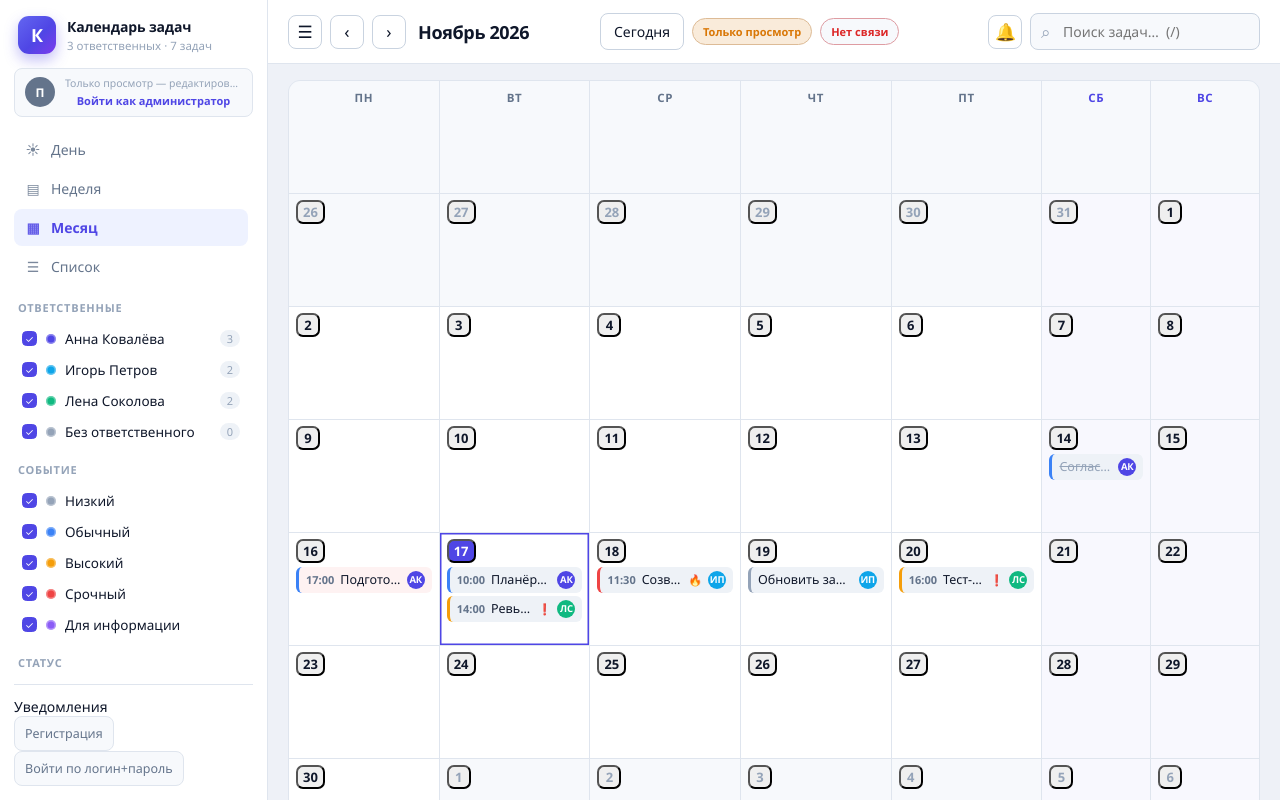
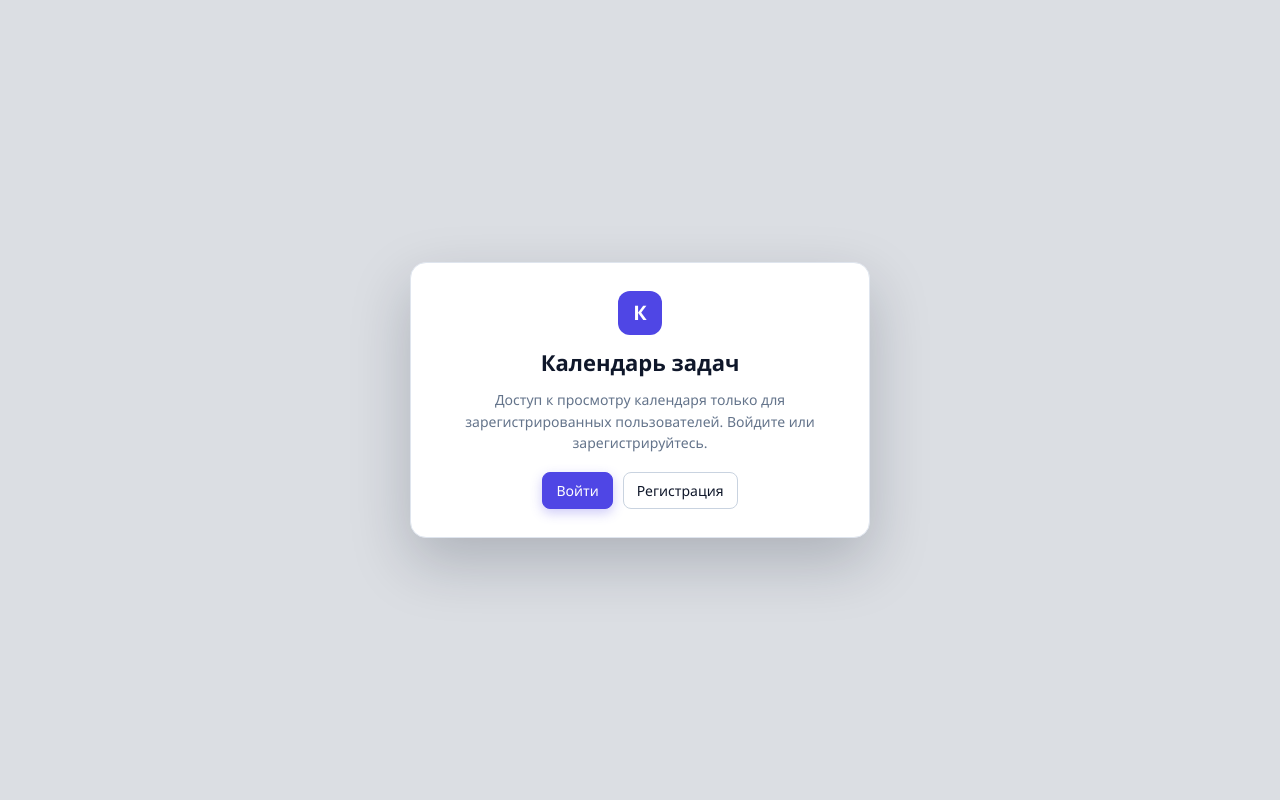
Before and after one commit to Jennya2981/arup-task-planner, a plain HTML site: page index.html in a window 1280 px wide. Drawn offline with Linux system fonts and the light colour scheme; no server answers.

Commit message:
Add registration gate for shared calendar viewers

```diff
--- a/css/styles.css
+++ b/css/styles.css
@@ -862,6 +862,51 @@ body.is-dragging .task:active { transform: none; }
   .sidebar, .topbar { display: none; }
 }
 
+/* ---------------- Экран доступа (регистрация) ---------------- */
+
+.auth-gate {
+  position: fixed;
+  inset: 0;
+  z-index: 55;
+  display: grid;
+  place-items: center;
+  padding: 20px;
+  background: color-mix(in srgb, var(--bg) 92%, #000);
+  backdrop-filter: blur(2px);
+}
+.auth-gate[hidden] { display: none; }
+body.is-gated { overflow: hidden; }
+
+.auth-gate__card {
+  width: min(460px, 100%);
+  background: var(--surface);
+  border: 1px solid var(--border);
+  border-radius: 16px;
+  box-shadow: var(--shadow-lg);
+  padding: 28px 24px;
+  text-align: center;
+  display: flex;
+  flex-direction: column;
+  align-items: center;
+  gap: 12px;
+}
+
+.auth-gate__logo {
+  width: 44px;
+  height: 44px;
+  border-radius: 12px;
+  background: var(--primary);
+  color: #fff;
+  display: grid;
+  place-items: center;
+  font-weight: 700;
+  font-size: 20px;
+}
+
+.auth-gate__title { margin: 0; font-size: 22px; }
+.auth-gate__text { margin: 0; color: var(--muted); line-height: 1.55; font-size: 14px; }
+.auth-gate__actions { display: flex; gap: 10px; margin-top: 6px; flex-wrap: wrap; justify-content: center; }
+
 /* ---------------- История задачи ---------------- */
 
 .history-list {
--- a/index.html
+++ b/index.html
@@ -506,6 +506,18 @@
   </div>
 </div>
 
+<div class="auth-gate" id="authGate" hidden>
+  <div class="auth-gate__card">
+    <div class="auth-gate__logo">К</div>
+    <h2 class="auth-gate__title">Календарь задач</h2>
+    <p class="auth-gate__text">Доступ к просмотру календаря только для зарегистрированных пользователей. Войдите или зарегистрируйтесь.</p>
+    <div class="auth-gate__actions">
+      <button type="button" class="btn btn--primary" id="gateLoginBtn">Войти</button>
+      <button type="button" class="btn" id="gateRegisterBtn">Регистрация</button>
+    </div>
+  </div>
+</div>
+
 <div class="toasts" id="toasts"></div>
 
 <script src="js/config.js"></script>
--- a/js/app.js
+++ b/js/app.js
@@ -19,7 +19,8 @@
       'importFile', 'resetBtn', 'app', 'roleSelect', 'managePriorityBtn',
       'manageStatusBtn', 'dictFormPriority', 'dictFormStatus', 'adminLoginBtn',
       'syncStatus', 'userRegBtn', 'userLoginBtn', 'userProfileBtn', 'userLogoutBtn',
-      'notifUsersBtn', 'userSessionHint', 'bellBtn', 'bellBadge'
+      'notifUsersBtn', 'userSessionHint', 'bellBtn', 'bellBadge',
+      'authGate', 'gateLoginBtn', 'gateRegisterBtn'
     ].forEach((id) => { dom[id] = document.getElementById(id); });
   }
 
@@ -34,7 +35,7 @@
     bindDelegatedEvents();
     bindKeyboard();
 
-    store.subscribe(() => { CAL.ui.render(); updateBellUI(); });
+    store.subscribe(() => { CAL.ui.render(); updateBellUI(); updateAuthGate(); });
 
     await store.load();
     CAL.ui.render();
@@ -60,7 +61,18 @@
     }
   }
 
+  /** Экран доступа: календарь виден администратору или вошедшему пользователю. */
+  function updateAuthGate() {
+    if (!dom.authGate) return;
+    const isAdmin = store.isAdmin ? store.isAdmin() : false;
+    const session = store.getUserSession ? store.getUserSession() : null;
+    const allowed = isAdmin || !!(session && session.id && session.login);
+    dom.authGate.hidden = allowed;
+    document.body.classList.toggle('is-gated', !allowed);
+  }
+
   function updateUserSessionUI() {
+    updateAuthGate();
     const s = store.getUserSession ? store.getUserSession() : null;
     if (dom.userRegBtn) dom.userRegBtn.hidden = !!s;
     if (dom.userLoginBtn) dom.userLoginBtn.hidden = !!s;
@@ -200,6 +212,9 @@
       CAL.ui.render();
       dom.searchInput.focus();
     });
+
+    if (dom.gateLoginBtn) dom.gateLoginBtn.addEventListener('click', () => CAL.modal.openUserLogin());
+    if (dom.gateRegisterBtn) dom.gateRegisterBtn.addEventListener('click', () => CAL.modal.openUserReg());
 
     dom.managePeopleBtn.addEventListener('click', () => CAL.modal.openPeopleModal());
 
--- a/js/store.js
+++ b/js/store.js
@@ -304,7 +304,25 @@ window.CAL = window.CAL || {};
   /* --------------------------- Пользователи/сессия ----------------------- */
 
   const USER_SESSION_KEY = 'task-calendar.userSession';
-  let userSession = null;  // { id, login, assigneeId, email, role: 'user'|'admin' }
+  // Регистрации, созданные в этом браузере: без ключа доступа коллега не может
+  // записать нового пользователя в общий файл, поэтому копия хранится локально
+  // и подмешивается к общему списку пользователей.
+  const LOCAL_USERS_KEY = 'task-calendar.localUsers';
+  let userSession;  // { id, login, assigneeId, email, role: 'user'|'admin' }; undefined = ещё не загружена из localStorage
+
+  function loadLocalUsers() {
+    try {
+      const raw = localStorage.getItem(LOCAL_USERS_KEY);
+      const list = raw ? JSON.parse(raw) : [];
+      return Array.isArray(list) ? list : [];
+    } catch (err) {
+      return [];
+    }
+  }
+
+  function saveLocalUsers(list) {
+    try { localStorage.setItem(LOCAL_USERS_KEY, JSON.stringify(list || [])); } catch (err) { /* приватный режим */ }
+  }
 
   function loadUserSession() {
     try {
@@ -354,12 +372,9 @@ window.CAL = window.CAL || {};
     }
   }
 
-  function ensureUsers(data) {
-    if (!data || typeof data !== 'object') return [];
-    if (!Array.isArray(data.users)) return [];
-    return data.users
-      .filter((u) => u && u.id && u.login && u.passHash)
-      .map((u) => ({
+  function normalizeUserRecord(u) {
+    if (!u || !u.id || !u.login || !u.passHash) return null;
+    return {
       id: String(u.id),
       login: String(u.login).trim(),
       passHash: String(u.passHash),
@@ -374,7 +389,20 @@ window.CAL = window.CAL || {};
       channels: Array.isArray(u.channels) && u.channels.length ? u.channels.filter((c) => c === 'email') : ['email'],
       createdAt: u.createdAt || new Date().toISOString(),
       updatedAt: u.updatedAt || new Date().toISOString()
-      }));
+    };
+  }
+
+  function ensureUsers(data) {
+    const source = data && Array.isArray(data.users) ? data.users : [];
+    const out = [];
+    const seen = new Set();
+    source.concat(loadLocalUsers()).forEach((raw) => {
+      const user = normalizeUserRecord(raw);
+      if (!user || seen.has(user.id)) return;
+      seen.add(user.id);
+      out.push(user);
+    });
+    return out;
   }
 
   function getUsers() {
@@ -410,6 +438,12 @@ window.CAL = window.CAL || {};
     };
     if (idx >= 0) list[idx] = normalized; else list.push(normalized);
     state.users = list;
+
+    // Локальная копия нужна, чтобы регистрация выжила после опроса общего
+    // хранилища (у пользователя без ключа нет права записать её в GitHub).
+    const local = loadLocalUsers().filter((u) => !u || String(u.id) !== normalized.id);
+    local.push(normalized);
+    saveLocalUsers(local);
     emit(true);
   }
 
@@ -418,6 +452,7 @@ window.CAL = window.CAL || {};
     const next = list.filter((u) => u.id !== String(userId));
     if (next.length === list.length) return;
     state.users = next;
+    saveLocalUsers(loadLocalUsers().filter((u) => u && String(u.id) !== String(userId)));
     emit(true);
   }
 
@@ -796,6 +831,9 @@ window.CAL = window.CAL || {};
 
   function save() {
     if (shared) {
+      // Зритель без ключа не может писать в общее хранилище: не пытаемся,
+      // иначе индикатор связи показывал бы ошибку при каждой регистрации.
+      if (!CAL.db || !CAL.db.hasToken()) return;
       schedulePush();
       return;
     }
@@ -1371,6 +1409,8 @@ window.CAL = window.CAL || {};
     state.priorities = cloneDict(DEFAULT_PRIORITIES);
     state.statuses = cloneDict(DEFAULT_STATUSES);
     state.users = [];
+    saveLocalUsers([]);
+    saveUserSession(null);
     state.filters.assignees.clear();
     state.filters.priorities.clear();
     state.filters.statuses.clear();
@@ -1404,6 +1444,7 @@ window.CAL = window.CAL || {};
     matchesFilters, visibleTasks, tasksByDate, tasksInRange, isOverdue,
     stats, exportData, importData, resetAll,
     sha256Hex, getUserSession, saveUserSession, getUsers, findUserByLogin, upsertUser, deleteUser, ensureUsers,
+    loadLocalUsers, saveLocalUsers,
     loadNotifications, saveNotifications, loadSeen, saveSeen, addNotification, clearNotifications, markAllRead, unreadCount, scanForNotifications
   };
 })(window.CAL);
```
Also changed, not shown: 1 other file. Lines whose indentation alone changed are shown as unchanged.
